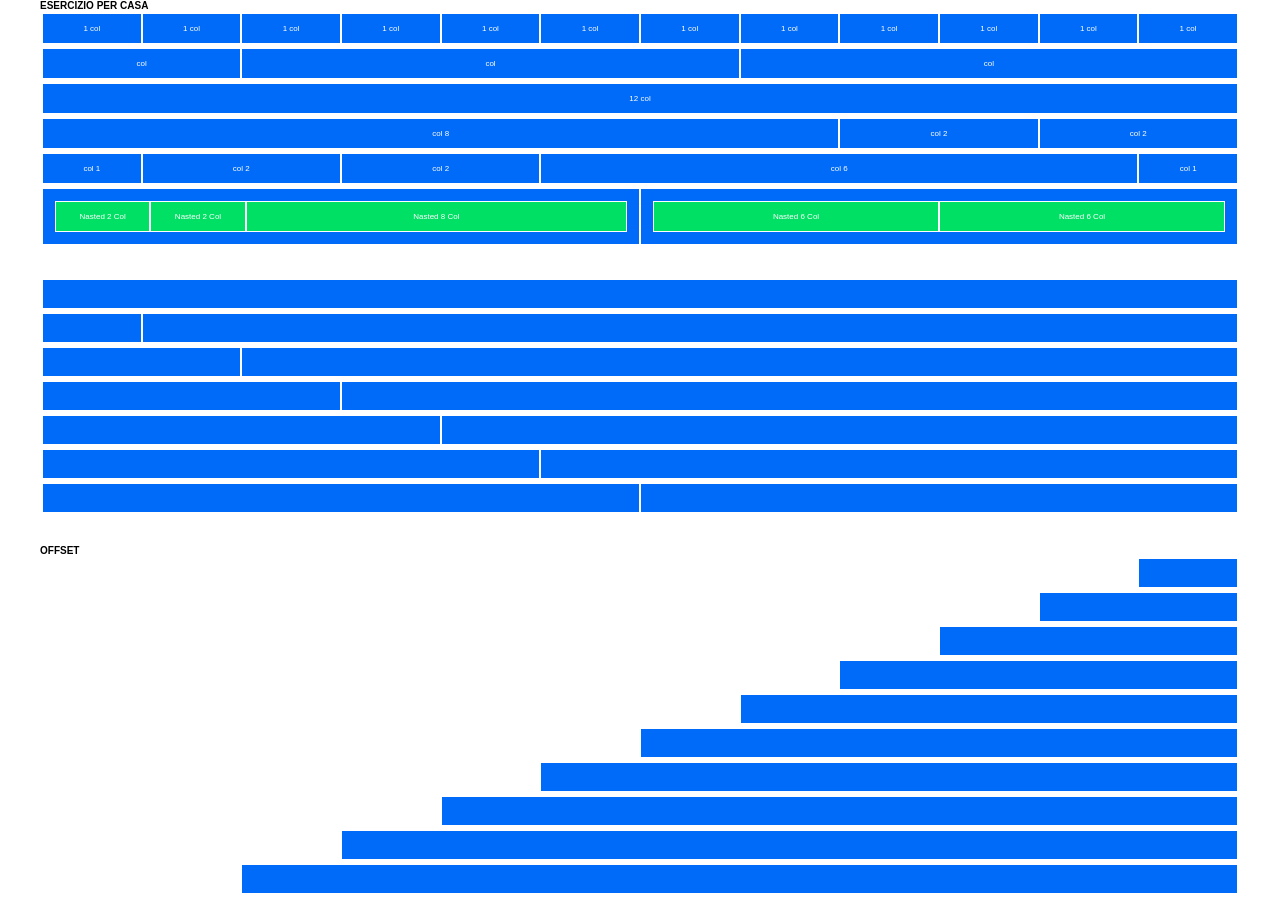
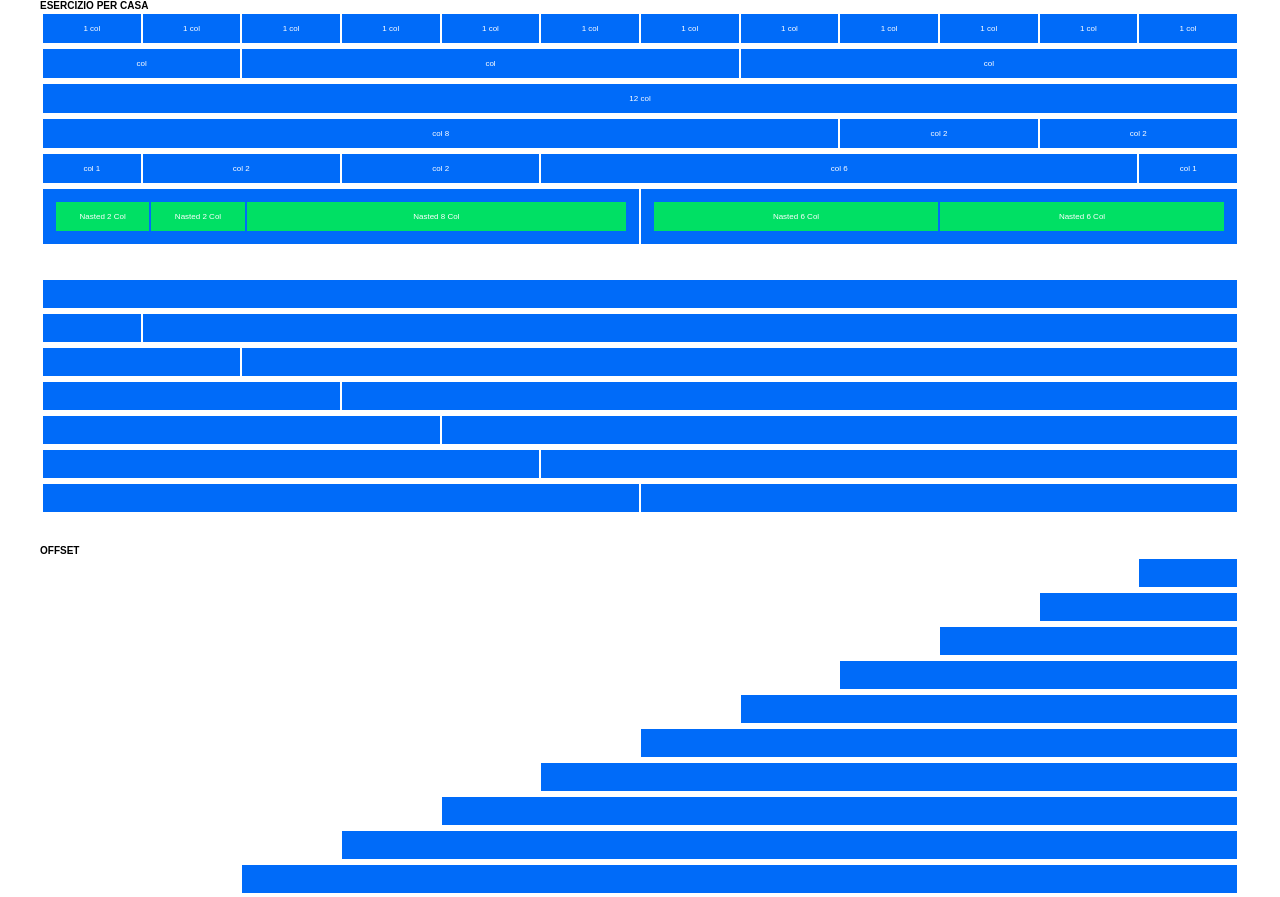
Before and after one commit to torone89/html-css-12bool, a plain HTML site: page index.html in a window 1280 px wide. Shown: the top 897 px of the page. Drawn offline with Linux system fonts and the light colour scheme.

Commit message:
fix-border blute

```diff
--- a/css/style.css
+++ b/css/style.css
@@ -33,7 +33,7 @@
 
 .row .row>[class^='col'] {
     background-color: #00e064;
-
+    border: 1px #006bf9 solid;
 }
 
 body {
```
